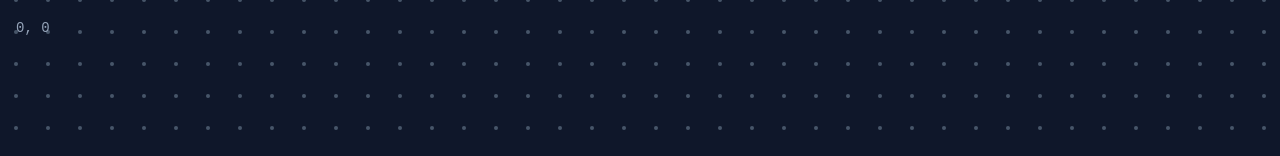
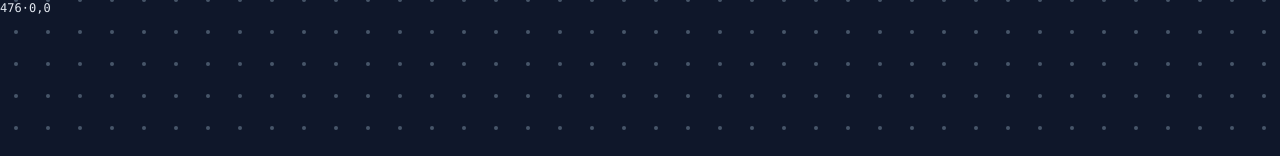
Before and after one commit to tylerschloesser/sim-v31, a React (Vite) app: page / in a window 1280 px wide. Shown: the top 156 px of the page. Built offline with nearby package versions, Linux system fonts and the light colour scheme.

Commit message:
add ticker

```diff
--- a/src/App.tsx
+++ b/src/App.tsx
@@ -7,6 +7,7 @@ import { useGameLoop } from './hooks/useGameLoop'
 import { useInitialState } from './hooks/useInitialState'
 import { useKeyboardInput } from './hooks/useKeyboardInput'
 import { usePointerInput } from './hooks/usePointerInput'
+import { useTicker } from './hooks/useTicker'
 import type { AppState } from './types/state'
 
 export function App() {
@@ -29,6 +30,7 @@ export function App() {
   )
 
   useGameLoop(gameLoopCallback)
+  useTicker(updateState)
 
   const width = window.innerWidth
   const height = window.innerHeight
@@ -51,6 +53,14 @@ export function App() {
         />
       </div>
       <div className="absolute w-full h-full pointer-events-none">
+        <div className="absolute top-0 font-mono text-xs">
+          <span>{state.tick}</span>
+          &middot;
+          <span>
+            {Math.floor(state.player.position.x)},
+            {Math.floor(state.player.position.y)}
+          </span>
+        </div>
         <div className="absolute bottom-0 w-full">
           <div className="flex justify-center">
             {selectedEntity && (
@@ -60,7 +70,7 @@ export function App() {
                   console.log('TODO', selectedEntity.type)
                 }}
               >
-                Test
+                Mine
               </button>
             )}
           </div>
--- a/src/components/AppCanvas.tsx
+++ b/src/components/AppCanvas.tsx
@@ -110,16 +110,6 @@ export function AppCanvas({
       {state.pointer?.type === 'single-tap-drag' && (
         <JoystickContainer pointer={state.pointer} />
       )}
-      <text
-        x={16}
-        y={32}
-        fill="#94a3b8"
-        fontSize={14}
-        fontFamily="monospace"
-      >
-        {Math.round(state.player.position.x)},{' '}
-        {Math.round(state.player.position.y)}
-      </text>
     </svg>
   )
 }
--- a/src/constants.ts
+++ b/src/constants.ts
@@ -4,3 +4,6 @@ export const DOT_RADIUS = 2
 export const DOT_COLOR = '#475569'
 export const PLAYER_COLOR = '#38bdf8'
 export const BG_COLOR = '#0f172a'
+
+export const TICK_RATE = 30
+export const TICK_DURATION = (1 / 60) * 1000 // in millis
--- a/src/hooks/useInitialState.ts
+++ b/src/hooks/useInitialState.ts
@@ -16,6 +16,7 @@ export function useInitialState(): AppState {
   }
 
   return {
+    tick: 0,
     player: {
       position: { x: 0, y: 0 },
     },
--- /dev/null
+++ b/src/hooks/useTicker.ts
@@ -0,0 +1,41 @@
+import { useLatest } from 'ahooks'
+import { useEffect, useRef } from 'react'
+import type { Updater } from 'use-immer'
+import { TICK_DURATION } from '../constants'
+import type { AppState } from '../types/state'
+
+export function useTicker(updateState: Updater<AppState>) {
+  const lastTickTime = useRef<number | null>(null)
+  const updateStateRef = useLatest(updateState)
+  const animationFrameRef = useRef<number | null>(null)
+
+  useEffect(() => {
+    const callback = (currentTime: number) => {
+      animationFrameRef.current =
+        self.requestAnimationFrame(callback)
+
+      if (lastTickTime.current === null) {
+        lastTickTime.current = currentTime
+        return
+      }
+      let deltaTime = currentTime - lastTickTime.current
+
+      while (deltaTime >= TICK_DURATION) {
+        deltaTime -= TICK_DURATION
+        lastTickTime.current += TICK_DURATION
+        updateStateRef.current((draft) => {
+          draft.tick += 1
+        })
+      }
+    }
+
+    animationFrameRef.current =
+      self.requestAnimationFrame(callback)
+
+    return () => {
+      if (animationFrameRef.current !== null) {
+        self.cancelAnimationFrame(animationFrameRef.current)
+      }
+    }
+  }, [])
+}
--- a/src/types/state.ts
+++ b/src/types/state.ts
@@ -24,6 +24,7 @@ export interface SingleTapDragPointer {
 }
 
 export interface AppState {
+  tick: number
   player: {
     position: { x: number; y: number }
   }
```
